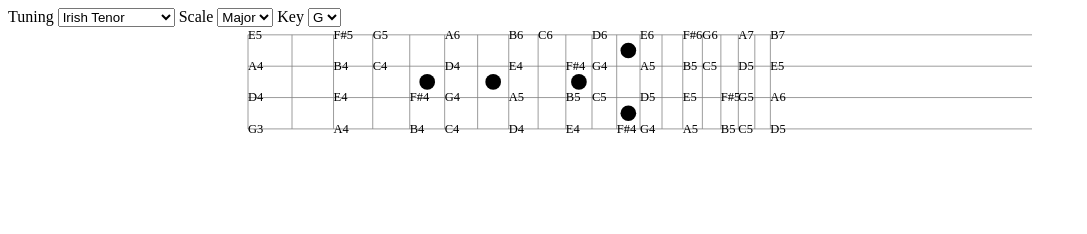
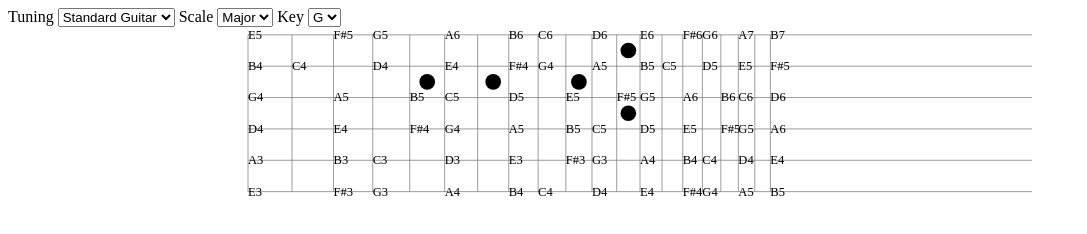
Before and after one commit to avantgardnerio/scales, a plain HTML site: page index.html in a window 1280 px wide. Shown: the whole page, without its empty margins (0-1087 px from the left). Drawn offline with Linux system fonts and the light colour scheme.

Commit message:
6 string

```diff
--- a/index.html
+++ b/index.html
@@ -7,9 +7,9 @@
     <div class="left">
         <label for="ddTuning">Tuning</label>
         <select id="ddTuning">
-            <option value="G3 D4 A4 E5" selected>Irish Tenor</option>
+            <option value="G3 D4 A4 E5">Irish Tenor</option>
             <option value="C3 G3 D4 A4">Standard Banjo</option>
-            <option value="E3 A3 D4 G4 B4 E5">Standard Guitar</option>
+            <option value="E3 A3 D4 G4 B4 E5" selected>Standard Guitar</option>
         </select>
         <label for="ddScale">Scale</label>
         <select id="ddScale">
--- a/index.js
+++ b/index.js
@@ -35,7 +35,7 @@ for(let string = 0; string < stringCnt; string++) {
 // frets
 for(let fret = 0; fret < fretCount; fret++) {
     let x = fretPos(fret);
-    addLine(x, 10, x, 130);
+    addLine(x, 10, x, stringCnt * 40 - 30);
 }
 
 // dots
```
